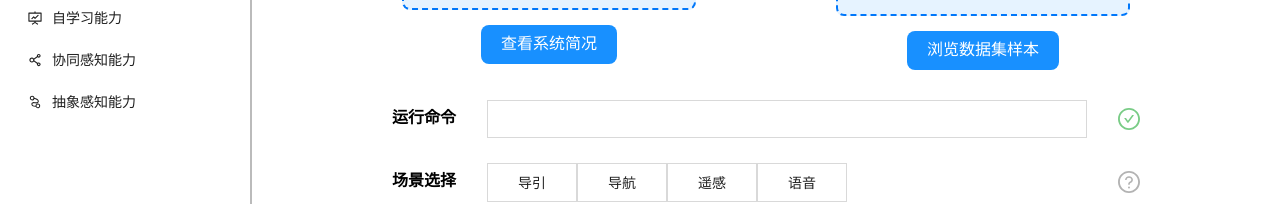
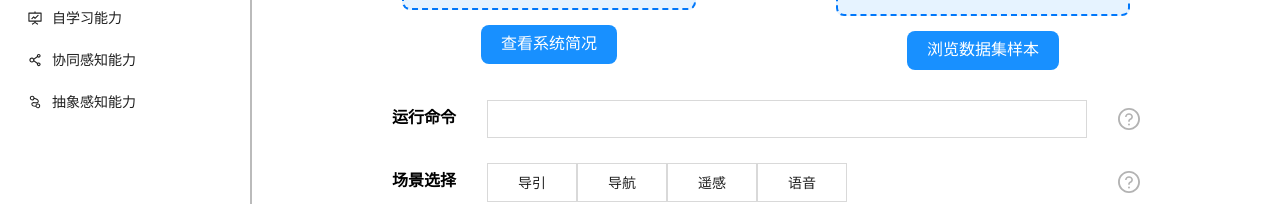
Before and after one commit to gingerzoo/algorithm_evaluation_platform, a React (Create React App) app: page /#/config in a window 1280 px wide. Shown: the part 287-491 px from the top of the page. Built offline with nearby package versions, Linux system fonts and the light colour scheme.

Commit message:
修补了input命令框的功能

```diff
--- a/src/pages/BasicConfig/c-cpns/docker_upload/index.tsx
+++ b/src/pages/BasicConfig/c-cpns/docker_upload/index.tsx
@@ -33,6 +33,9 @@ const DockerUpload: FC<Iprops> = (props) => {
   function inputHandleClick() {
     if (inputRef.current?.files) {
       const file = inputRef.current.files[0];
+      //   (document.getElementById("commandInput") as any).value = "";
+      //   console.log((document.getElementById("commandInput") as any).value);
+
       dispatch(getSystemAction(file.name));
       dispatch(changeIsAsureAction(false));
     }
--- a/src/pages/BasicConfig/c-cpns/order/index.tsx
+++ b/src/pages/BasicConfig/c-cpns/order/index.tsx
@@ -10,11 +10,11 @@ interface Iprops {
   title: string;
   isSecene?: boolean;
   isCommand?: boolean;
-  inputPlace?: boolean;
+  //   inputPlace?: boolean;
 }
 
 const Order: FC<Iprops> = (props) => {
-  const { title, isSecene, isCommand, children, inputPlace } = props;
+  const { title, isSecene, isCommand, children } = props;
   const { scene, inputRun } = useAppSelector(
     (state) => ({
       scene: state.basicConfig.scene,
@@ -45,7 +45,7 @@ const Order: FC<Iprops> = (props) => {
       )}
 
       {isCommand ? (
-        inputPlace || inputRun ? (
+        inputRun ? (
           <CheckCircleOutlined style={{ fontSize: "22px", color: "#79CC86" }} />
         ) : (
           <QuestionCircleOutlined
--- a/src/pages/BasicConfig/index.tsx
+++ b/src/pages/BasicConfig/index.tsx
@@ -1,7 +1,7 @@
-import React, { memo, useCallback, useState } from "react";
+import React, { memo, useCallback, useRef, useState } from "react";
 import type { FC, ReactNode } from "react";
 import { ConfigWrap } from "./style";
-import { Input, Menu, message } from "antd";
+import { Input, InputRef, Menu, message } from "antd";
 
 import Order from "./c-cpns/order";
 import { subs } from "@/assets/data/local_data";
@@ -32,12 +32,20 @@ interface Iprops {
 
 const BasicConfig: FC<Iprops> = () => {
   //拿到redux中管理的状态
-  const { scene, inputPlace, sceneNum, commit_status, run_status, isAsure } =
-    useAppSelector(
+  const {
+    scene,
+    inputPlace,
+    inputRun,
+    sceneNum,
+    commit_status,
+    run_status,
+    isAsure
+  } = useAppSelector(
     (state) => ({
       scene: state.basicConfig.scene,
       sceneNum: state.basicConfig.sceneNum,
       inputPlace: state.basicConfig.inputPlace,
+      inputRun: state.basicConfig.inputRun,
       dataset_type: state.basicConfig.dataSet,
       commit_status: state.basicConfig.commit_status,
       commit_info: state.basicConfig.commit_info,
@@ -118,6 +126,7 @@ const BasicConfig: FC<Iprops> = () => {
   function affirmBtnClick() {
     messageApi.destroy();
     dispatch(changeIsAsureAction(true));
+
     dispatch(commitDataAction()).then((res) => {
       //类型谓词
       if (commitDataAction.fulfilled.match(res)) {
@@ -173,12 +182,13 @@ const BasicConfig: FC<Iprops> = () => {
         <Dataset_upload commandClickHandle={pictureCover} />
       </div>
       <div className="confi">
-        <Order title="运行命令" isCommand={true} inputPlace>
+        <Order title="运行命令" isCommand={true}>
           <Input
             type="text"
             placeholder={inputPlace}
-            // value={inputPlace}
-            onBlur={(e) => {
+            // value={inputRun}
+            value={inputRun}
+            onChange={(e) => {
               inputClickHandle(e);
             }}
           />
--- a/src/pages/BasicConfig/store/index.ts
+++ b/src/pages/BasicConfig/store/index.ts
@@ -57,6 +57,7 @@ export const getSystemAction = createAsyncThunk(
       console.log("hi", res);
       dispatch(changeSystemAction(res));
       dispatch(changeInputPlaceAction(res.default_cmd));
+      dispatch(changeInputRunAction(""));
       dispatch(changeSceneNumAction(res.scene));
       const scene = subs[res.scene].link.slice(1);
       dispatch(changeSceneAction(scene));
@@ -88,6 +89,7 @@ export const commitDataAction = createAsyncThunk<
   const res = await commitData(real_run_cmd, scene, data_type);
   dispatch(changeStatusCommAction(res.status));
   dispatch(changeInfoCommAction(res.info));
+  dispatch(changeInputRunAction(real_run_cmd));
   console.log("数据配置成功");
   //这个回调函数返回一个promise
   return {
```
Lines whose indentation alone changed are shown as unchanged.
